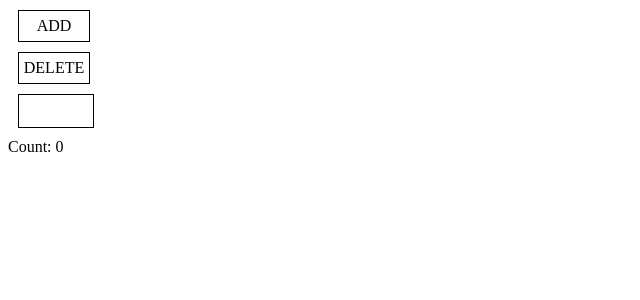
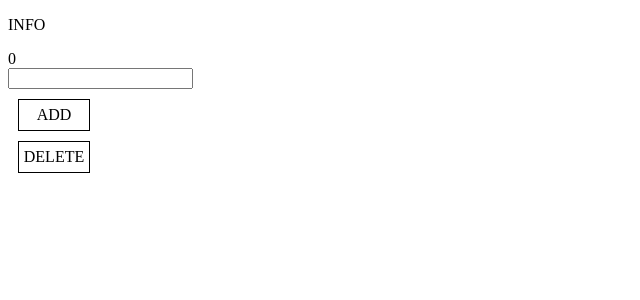
Before and after one commit to AlBelHub/Tasktrek, a React (Vite) app: page / in a window 1280 px wide. Shown: the top 300 px of the page, without its empty margins (0-640 px from the left). Built offline with nearby package versions, Linux system fonts and the light colour scheme.

Commit message:
Горизонтальный скролл

```diff
--- a/src/App.tsx
+++ b/src/App.tsx
@@ -1,46 +1,55 @@
-import React, { SyntheticEvent, useState } from 'react';
-import {
-  Reorder, calcLength,
-} from "framer-motion";
+import React, { SyntheticEvent, useState, useRef, useEffect } from 'react';
 import { useDispatch, useSelector } from "react-redux";
 import { addBlock, deleteBlock } from "./store/basicActionsSlice.tsx";
+
 import Block from './Block.tsx';
 import "./App.css";
 import { RootState } from "./store/store.tsx";
+import { nanoid } from 'nanoid';
 
 function App() {
 
   const [header, setHeader] = useState("");
 
-  const id = 2;
 
-  const count = useSelector((state: RootState):any => state.basicAction.values);
+
+  const CardState = useSelector((state: RootState):any => state.basicAction.values);
   const dispatch = useDispatch();
 
-  const handleInput = (e: React.ChangeEvent<HTMLInputElement>): void => {
-    setHeader(e.target.value);
+
+  const inputRef = useRef<HTMLInputElement>(null);
+  const scrollContainer = useRef<HTMLDivElement>(null);
+
+  const handleAddButton = () => {
+    if (header.length === 0) {
+      inputRef.current.focus();
+    } else {
+      dispatch(addBlock({id: nanoid(4), header: header}))
+
+    }
+  }
+
+  const handleWheel = (e:SyntheticEvent) => {
+      console.log("handled");
+      scrollContainer.current.scrollLeft += e.deltaY;
   }
 
   return (
     <>
-      <div className="">
-        <div className="button" onClick={() => dispatch(addBlock(id + 1, header))}>ADD</div>
-        <div className="button" onClick={() => dispatch(deleteBlock())}>DELETE</div>
-        <input className="button" onChange={(e) => handleInput(e)}/>
-        <div className="text">Count: {count.length}</div>
-        <Reorder.Group
-        axis="x"
-        values={count}
-        onReorder={count}
-        className="app-container list-style"
-        >
-          {count.map((item: number) => {
-            return (
-              <Block key={item} item={item}/>
+        <div className="menu-container">
+          <p className="text">INFO</p>
+          <div className="count-TEMP">{CardState.length}</div>
+          <input ref={inputRef} type="text" onChange={e => { setHeader(e.target.value)}} />
+          <div className="button" onClick={() => handleAddButton()}>ADD</div>
+          <div className="button" onClick={() => dispatch(deleteBlock())}>DELETE</div>
+        </div>
+        <div className="cards-container" ref={scrollContainer} onWheel={(e) => handleWheel(e)}>
+          {CardState.map(card => {
+            return(
+              <Block key={card.id} header={card.header}/>
             );
           })}
-        </Reorder.Group>
-      </div>
+        </div>
     </>
   );
 }
```
